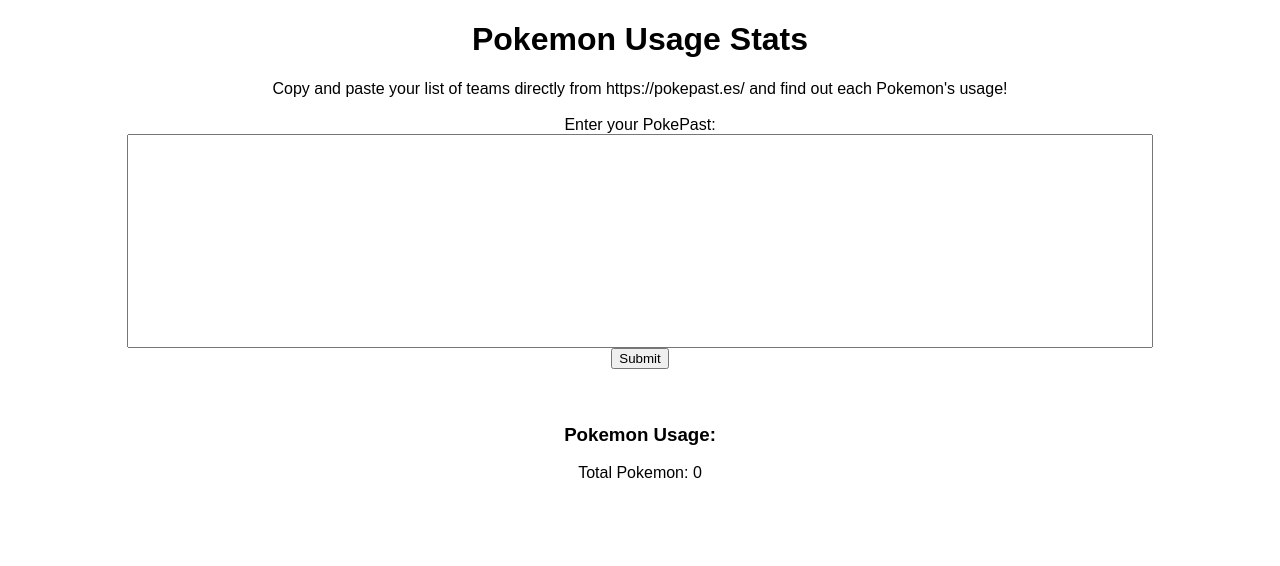
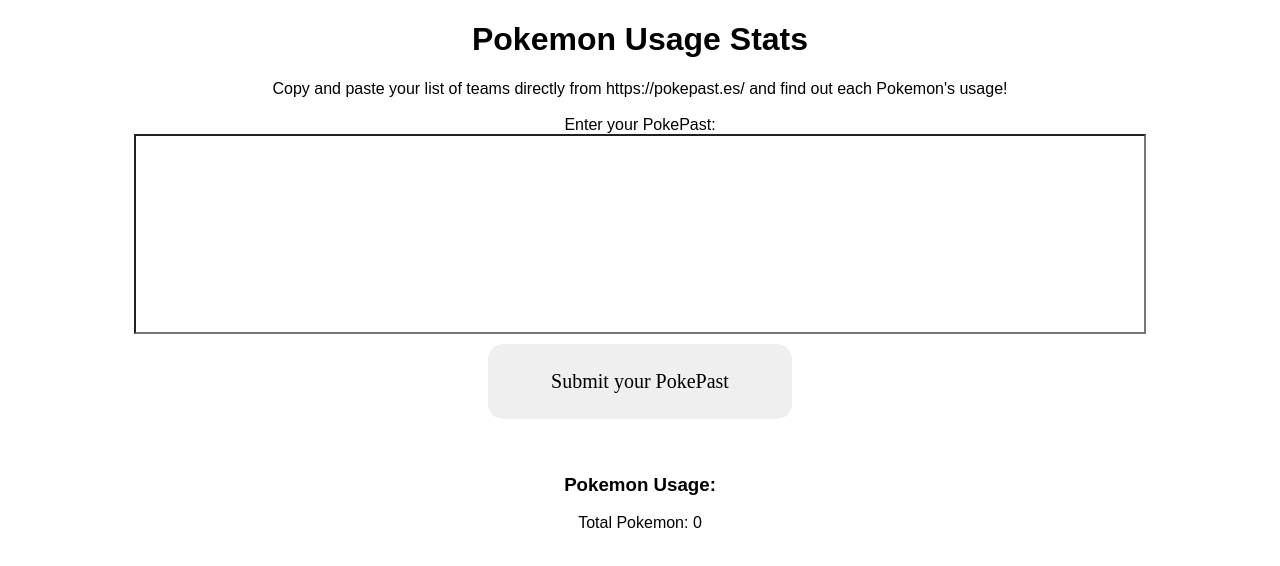
Before and after one commit to lawauditswe/pokemonUsageJS, a React (Create React App) app in the folder client/pokemon/: page / in a window 1280 px wide. Shown: the top 566 px of the page. Built offline with nearby package versions, Linux system fonts and the light colour scheme.

Commit message:
implemented some basic styling

```diff
--- a/client/pokemon/src/App.css
+++ b/client/pokemon/src/App.css
@@ -11,10 +11,33 @@
 	height: 200px;
 	width: 80%;
 	font-size: 14pt;
-	padding: 5px;
-	overflow: hidden;
+	box-sizing: border-box;
+	background-color: var(--superlight);
+	-ms-overflow-style: none; /* for Internet Explorer, Edge */
+	scrollbar-width: none; /* for Firefox */
+	overflow-y: scroll;
 }
 
-.pokemonList {
+/* .pokemonList {
 	text-align: left;
+} */
+
+.submitButton {
+	font: 20px 'Hurme Geometric Sans No.3';
+	border-radius: 15px;
+	border: none;
+	margin-top: 10px;
+	height: 75px;
+	width: fit-content;
+	padding-left: 5%;
+	padding-right: 5%;
 }
+
+.submitButton:hover {
+	background-color: lightblue;
+	cursor: pointer;
+	text-decoration: underline;
+	color: green;
+	transition: all 0.3s ease;
+	-webkit-transition: all 0.3s ease;
+}
--- a/client/pokemon/src/Form.jsx
+++ b/client/pokemon/src/Form.jsx
@@ -152,7 +152,11 @@
 					/>
 				</label>
 				<br />
-				<input type='submit' />
+				<input
+					className='submitButton'
+					type='submit'
+					value='Submit your PokePast'
+				/>
 			</form>
 			<br />
 			<br />
```
